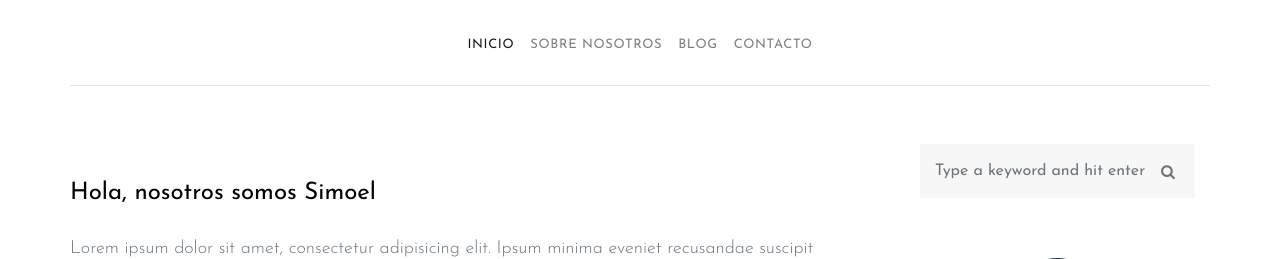
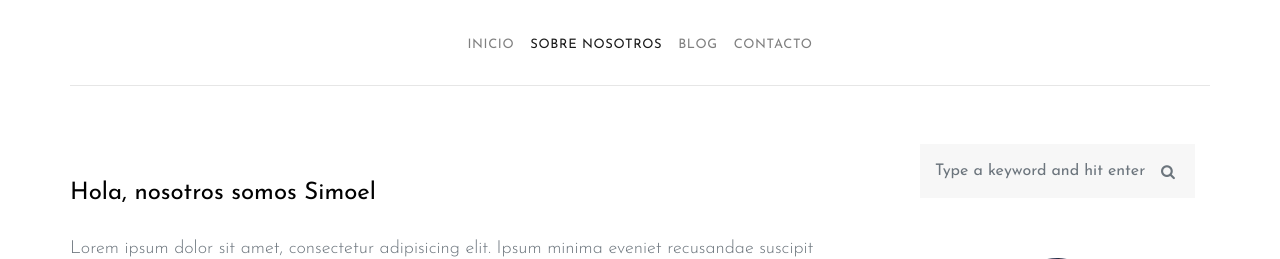
Before and after one commit to smenaaliaga/thesimoel, a Django app: page /about/ in a window 1280 px wide. Shown: the part 608-867 px from the top of the page. Run offline with Django 3.2, Linux system fonts and the light colour scheme; some libraries are stand-ins or nearby versions.

Commit message:
Se dinamiza navbar

```diff
--- a/sitioweb/templates/base-generic.html
+++ b/sitioweb/templates/base-generic.html
@@ -59,13 +59,14 @@
               <div class="container">
 
 
-                <div class="collapse navbar-collapse" id="navbarMenu">
-                  <ul class="navbar-nav mx-auto">
+                <div class="collapse navbar-collapse" id="navbar">
+
+                    <ul class="nav navbar-nav mx-auto">
                         <li class="nav-item">
-                      <a class="nav-link active" href="/">Inicio</a>
+                        <a class="nav-link {% if home %}{{ home }}{% endif %}" href="/">Inicio</a>
                         </li>
                         <li class="nav-item">
-                      <a class="nav-link" href="/about">Sobre nosotros</a>
+                        <a class="nav-link {% if about %}{{ about }}{% endif %}" href="/about">Sobre nosotros</a>
                         </li>
                         <li class="nav-item">
                         <a class="nav-link" href="about.html">Blog</a>
@@ -76,6 +77,8 @@
                     </ul>
 
                 </div>
+
+
               </div
             </nav>
         </header>
@@ -281,5 +284,6 @@
     <script src="{% static 'js/jquery.stellar.min.js' %}"></script>
 
     <script src="{% static 'js/main.js' %}"></script>
+
     </body>
 </html>
--- a/sitioweb/views.py
+++ b/sitioweb/views.py
@@ -3,7 +3,7 @@ from django.urls import path
 from django.shortcuts import render, HttpResponse, Http404
 
 def home(request) :
-    return render(request, "home.html", {'title' : 'Modelos disponibles'})
+    return render(request, "home.html", {'title' : 'Modelos disponibles', 'home' : 'active'})
 
 def about(request) :
-    return render(request, "about.html", {'title' : ''})
+    return render(request, "about.html", {'title' : '', 'about' : 'active'})
```
Lines whose indentation alone changed are shown as unchanged.
